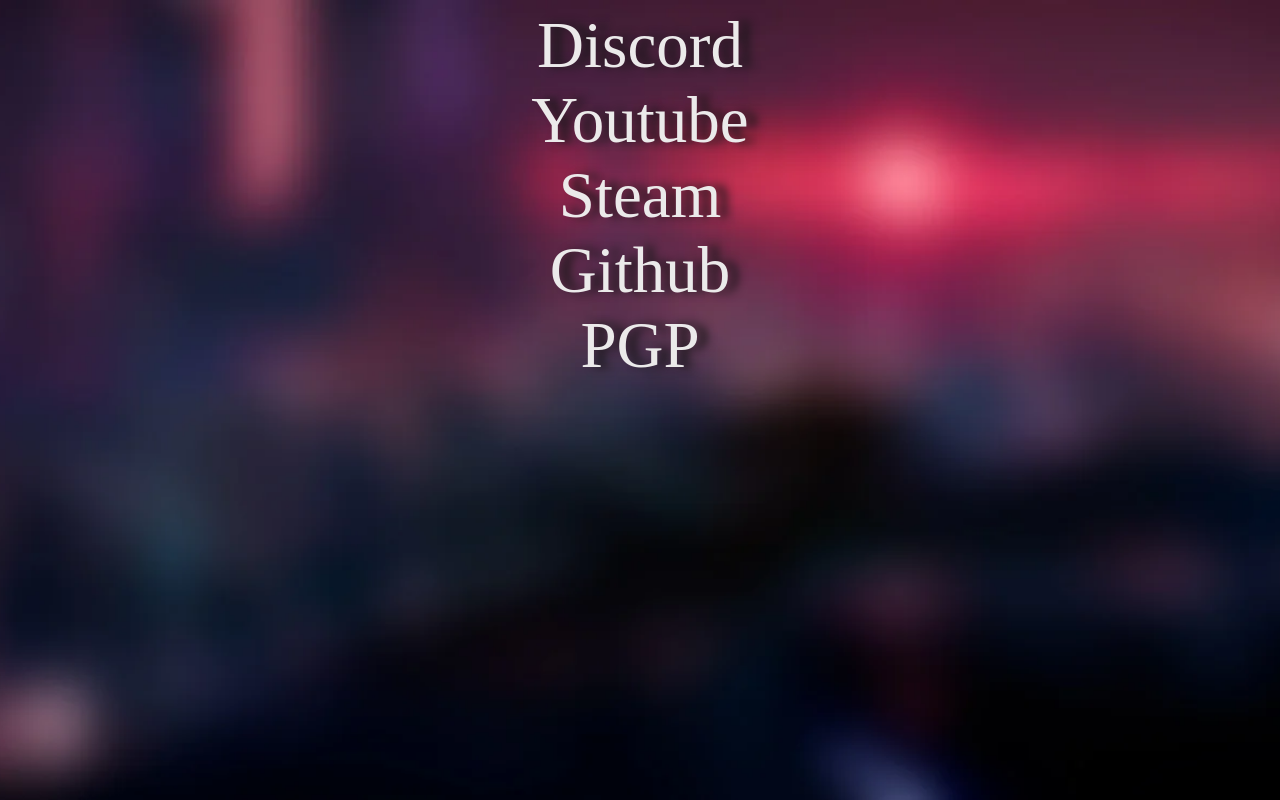
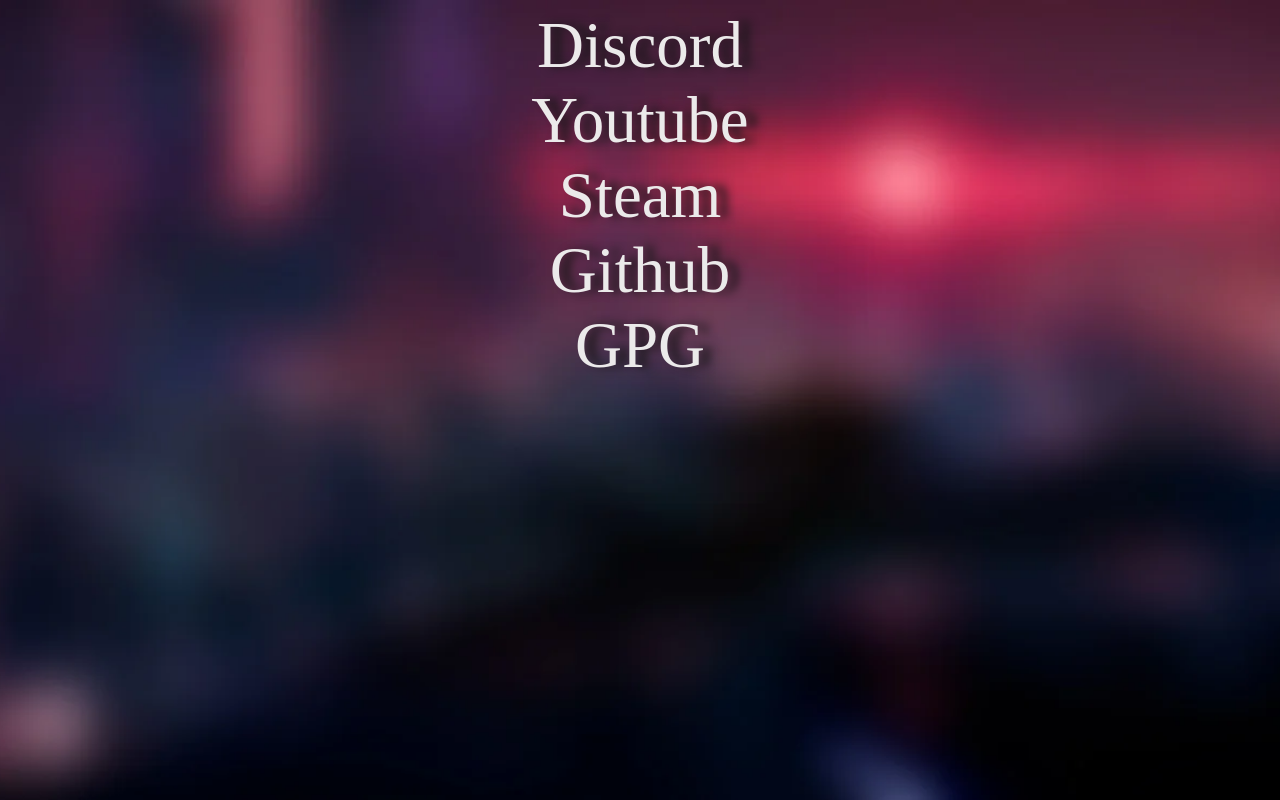
Before and after one commit to partoftheworlD/partoftheworlD.github.io, a plain HTML site: page index.html in a window 1280 px wide. Drawn offline with Linux system fonts and the light colour scheme.

Commit message:
Update index.html

```diff
--- a/index.html
+++ b/index.html
@@ -17,7 +17,7 @@
 			<br>
 			<a class="text" href="https://github.com/partoftheworlD">Github</a>
 			<br>
-			<a class="text" href="/files/partoftheworlD_0x841A95E6_public.txt">PGP</a>
+			<a class="text" href="/files/partoftheworlD_0x841A95E6_public.txt">GPG</a>
 			<br>
 		</center>
 	</body>
```
